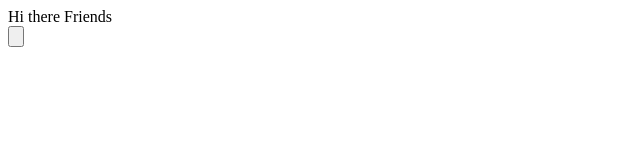
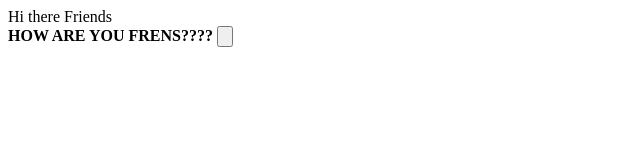
Before and after one commit to mansoorcpp/Introduction-repo, a plain HTML site: page index.html in a window 1280 px wide. Shown: the whole page, without its empty margins (0-640 px from the left). Drawn offline with Linux system fonts and the light colour scheme.

Commit message:
NEW CHANGE

```diff
--- a/index.html
+++ b/index.html
@@ -8,6 +8,7 @@
 </head>
 <body>
     <div>Hi there Friends</div>
+    <b>HOW ARE YOU FRENS????</b>
     <input type="button">
 </body>
 </html>
```
